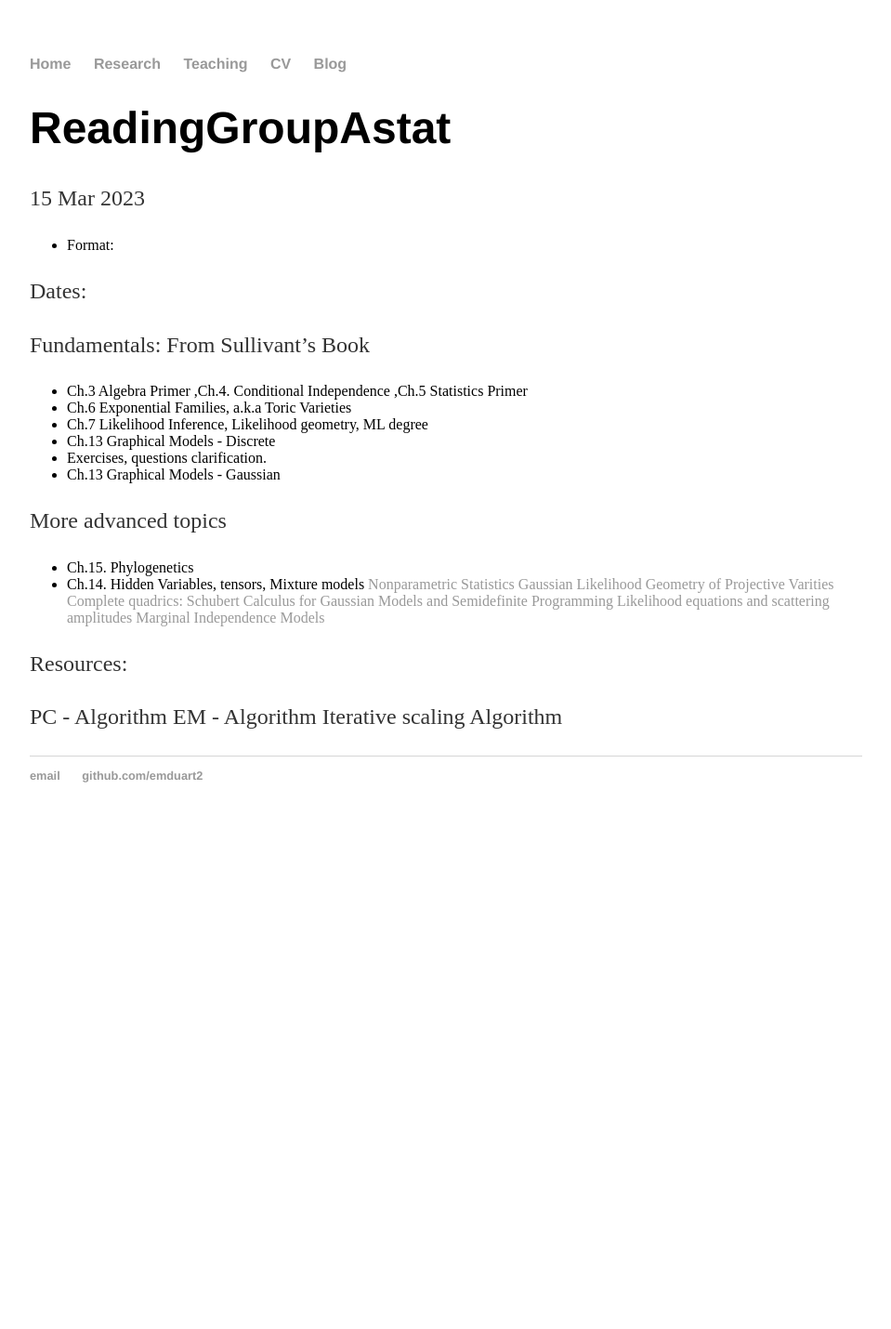
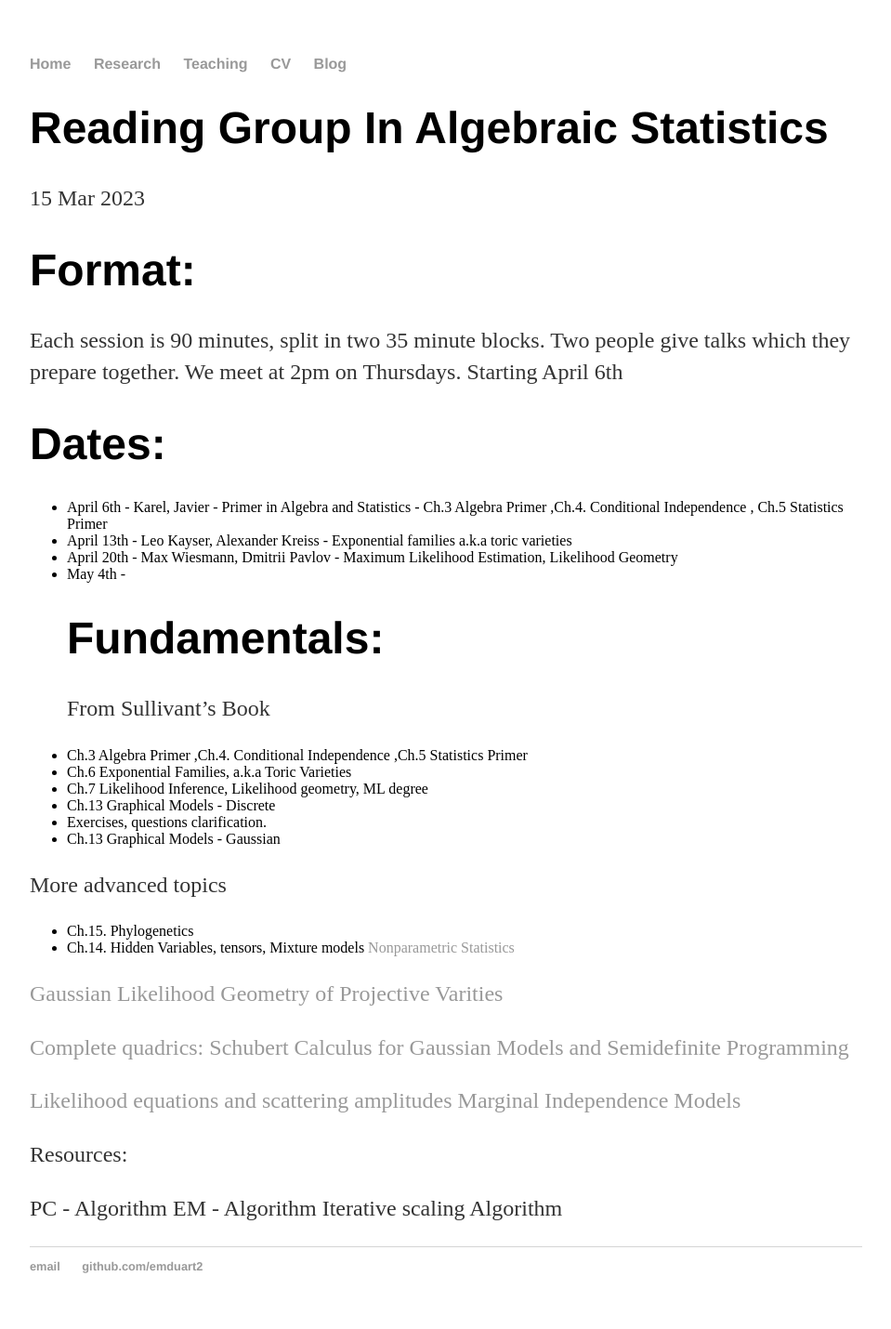
Before and after one commit to emduart2/emduart2.github.io, a Jekyll site: the page built from _posts/2023-03-15-ReadingGroupAstat.md, in a window 1280 px wide. Shown: the whole page at 93% size, without its empty margins (160-1119 px from the left). Built offline with Jekyll 4.4.1, drawn with Linux system fonts in a browser that asks for light colours; before the commit the page ends 902 px from its top, so only the background shows below that.

```diff
--- a/_posts/2023-03-15-ReadingGroupAstat.md
+++ b/_posts/2023-03-15-ReadingGroupAstat.md
@@ -1,15 +1,20 @@
 ---
 layout: post
-title: "ReadingGroupAstat"
+title: "Reading Group In Algebraic Statistics"
 date: 2023-03-15
 ---
 
-*
-Format:
-
-Dates:
-
-Fundamentals: From Sullivant's Book
+# Format:
+Each session is 90 minutes, split in two 35 minute blocks. Two people give talks
+which they prepare together.
+We meet at 2pm on Thursdays. Starting April 6th
+# Dates:
+- April 6th - Karel, Javier - Primer in Algebra and Statistics - Ch.3 Algebra Primer ,Ch.4. Conditional Independence , Ch.5 Statistics Primer
+- April 13th - Leo Kayser, Alexander Kreiss - Exponential families a.k.a toric varieties
+- April 20th - Max Wiesmann, Dmitrii Pavlov - Maximum Likelihood Estimation, Likelihood Geometry
+- May 4th    -
+# Fundamentals:
+From Sullivant's Book
 - Ch.3 Algebra Primer ,Ch.4. Conditional Independence ,Ch.5 Statistics Primer
 - Ch.6 Exponential Families, a.k.a Toric Varieties
 - Ch.7 Likelihood Inference, Likelihood geometry, ML degree
@@ -23,8 +28,11 @@ More advanced topics
 - Ch.15. Phylogenetics
 - Ch.14. Hidden Variables, tensors, Mixture models
 [Nonparametric Statistics](https://link.springer.com/article/10.1007/s00454-018-0024-y)
+
 [Gaussian Likelihood Geometry of Projective Varities](https://arxiv.org/pdf/2208.12560.pdf)
+
 [Complete quadrics: Schubert Calculus for Gaussian Models and Semidefinite Programming](https://arxiv.org/pdf/2011.08791.pdf)
+
 [Likelihood equations and scattering amplitudes](https://msp.org/astat/2021/12-2/p04.xhtml)
 [Marginal Independence Models](https://arxiv.org/abs/2112.10287)
 
```
